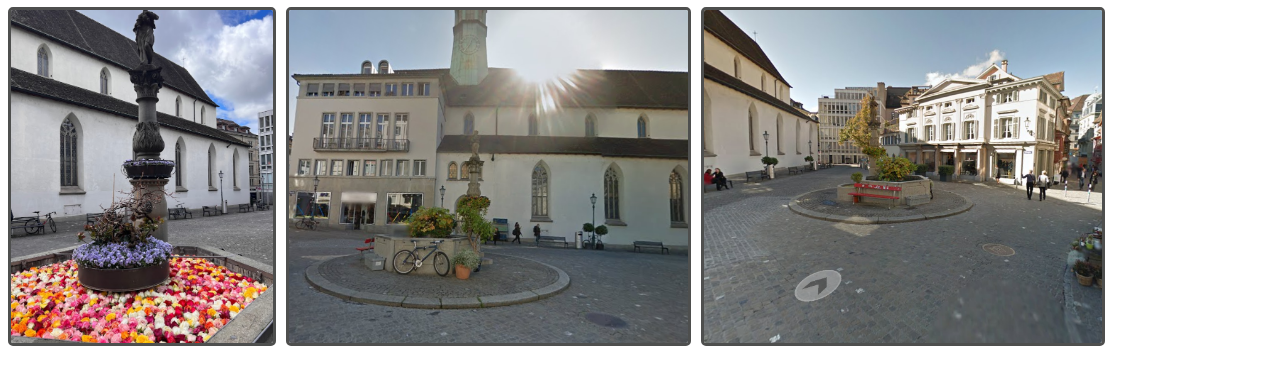
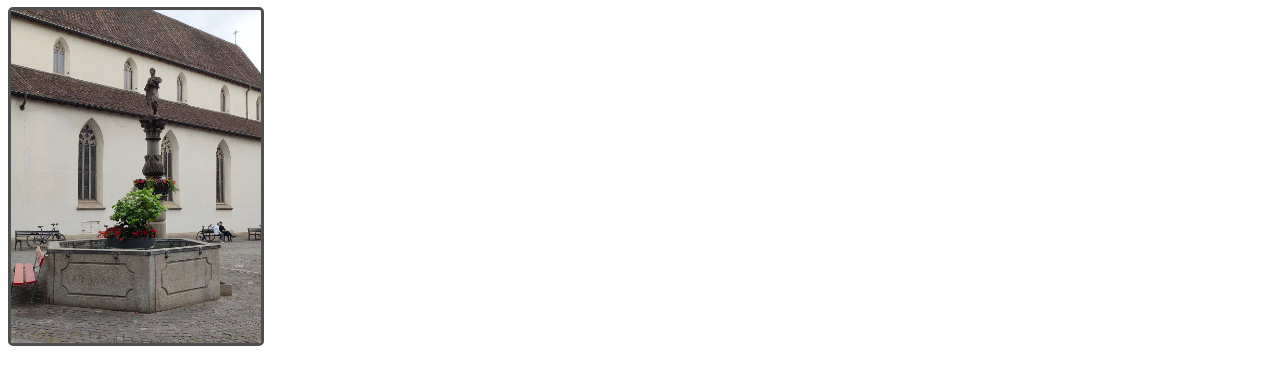
Before and after one commit to SengerM/murerplan, a plain HTML site: page things/augustinerbrunnen/index.html in a window 1280 px wide. Shown: the part 111-496 px from the top of the page. Drawn offline with Linux system fonts and the light colour scheme; a web font is replaced by a local one.

Commit message:
Changed pics of Augustinerbrinnen

```diff
--- a/things/augustinerbrunnen/index.html
+++ b/things/augustinerbrunnen/index.html
@@ -17,9 +17,7 @@
       <div></div>
     </div>
     <div style="display: flex; flex-direction: row; flex-wrap: no-wrap; gap: 10px; margin-top: 10px; overflow: auto;">
-      <img src="pics/Screenshot from 2024-05-14 20-29-18.png" style="max-height: 45vh; height: 333px;border-radius: 5px; border-style: solid; border-color: #4e4f4e;">
-      <img src="pics/Screenshot from 2024-05-14 20-28-09.png" style="max-height: 45vh; height: 333px;border-radius: 5px; border-style: solid; border-color: #4e4f4e;">
-      <img src="pics/Screenshot from 2024-05-14 20-27-18.png" style="max-height: 45vh; height: 333px;border-radius: 5px; border-style: solid; border-color: #4e4f4e;">
+      <img src="pics/photo_2024-05-16_23-01-09.jpg" style="max-height: 45vh; height: 333px;border-radius: 5px; border-style: solid; border-color: #4e4f4e;">
     </div>
   </body>
 </html>
```
Also changed, not shown: things/augustinerbrunnen/pics/Screenshot from 2024-05-14 20-27-18.png (deleted), things/augustinerbrunnen/pics/Screenshot from 2024-05-14 20-28-09.png (deleted), things/augustinerbrunnen/pics/Screenshot from 2024-05-14 20-29-18.png (deleted), things/augustinerbrunnen/pics/photo_2024-05-16_23-01-09.jpg (added).
